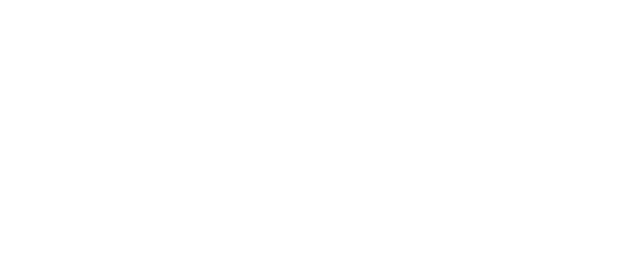
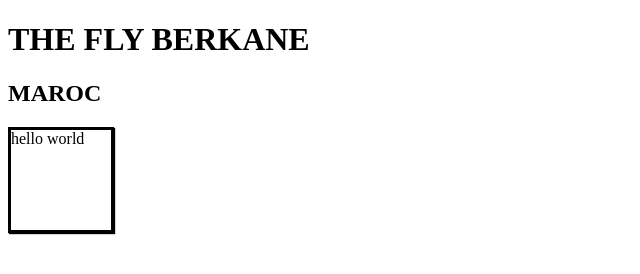
Before and after one commit to MOHAMED-AMINE112/Projet_, a plain HTML site: page index.html in a window 1280 px wide. Shown: the whole page, without its empty margins (0-640 px from the left). Drawn offline with Linux system fonts and the light colour scheme.

Commit message:
ajouter box

```diff
--- a/index.css
+++ b/index.css
@@ -0,0 +1,7 @@
+div{
+    height:  100px;
+    width: 100px;
+    box-shadow: 1px 1px 1Px black;
+    border:solid;
+
+}
--- a/index.html
+++ b/index.html
@@ -7,9 +7,10 @@
     <link rel="stylesheet" href="index.css">
 </head>
 <body>
+    <h1> THE FLY BERKANE </h1>
+    <H2> MAROC </H2>
 
-
-
+    <div> hello world</div>
     <script src="index.js">
 
     </script>
```
